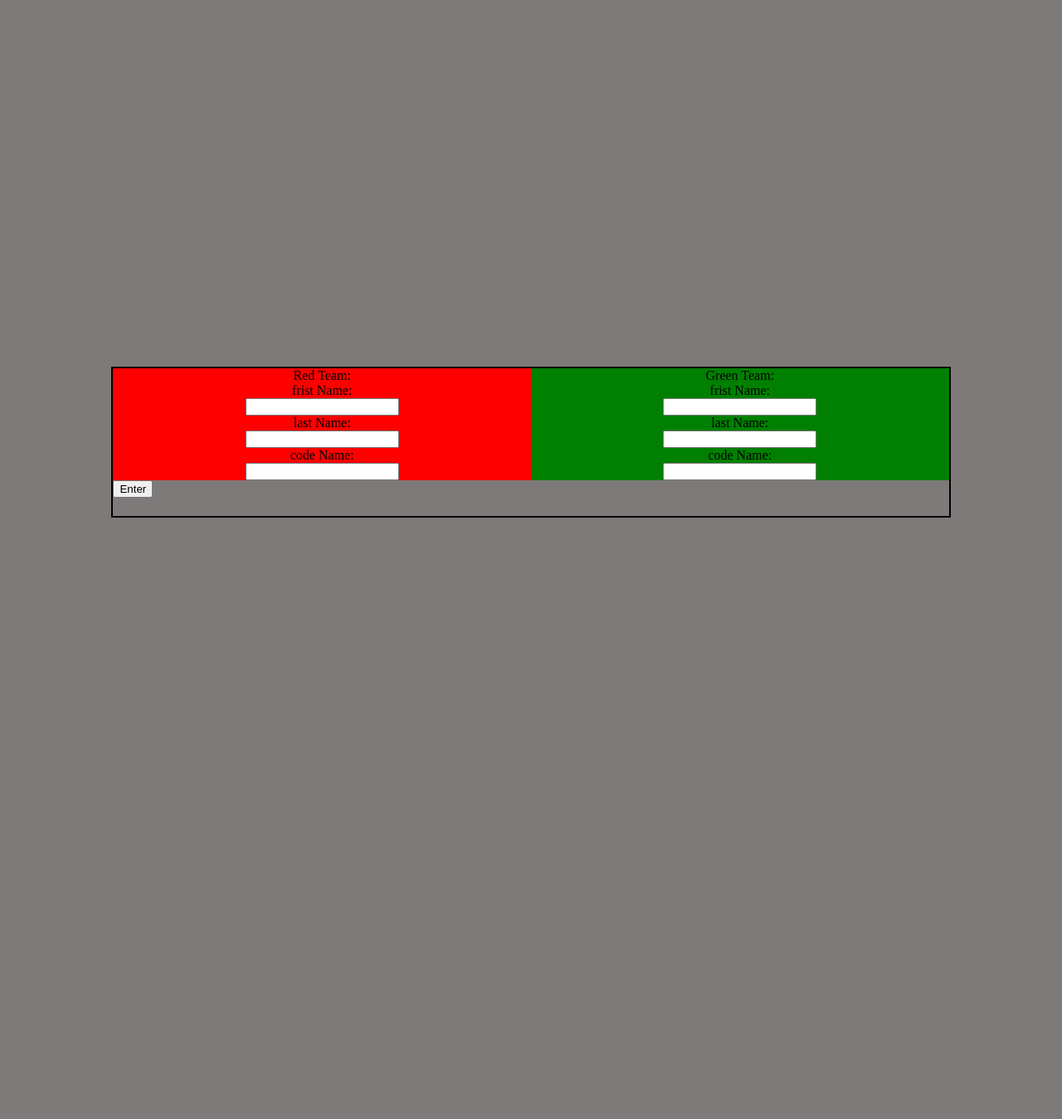
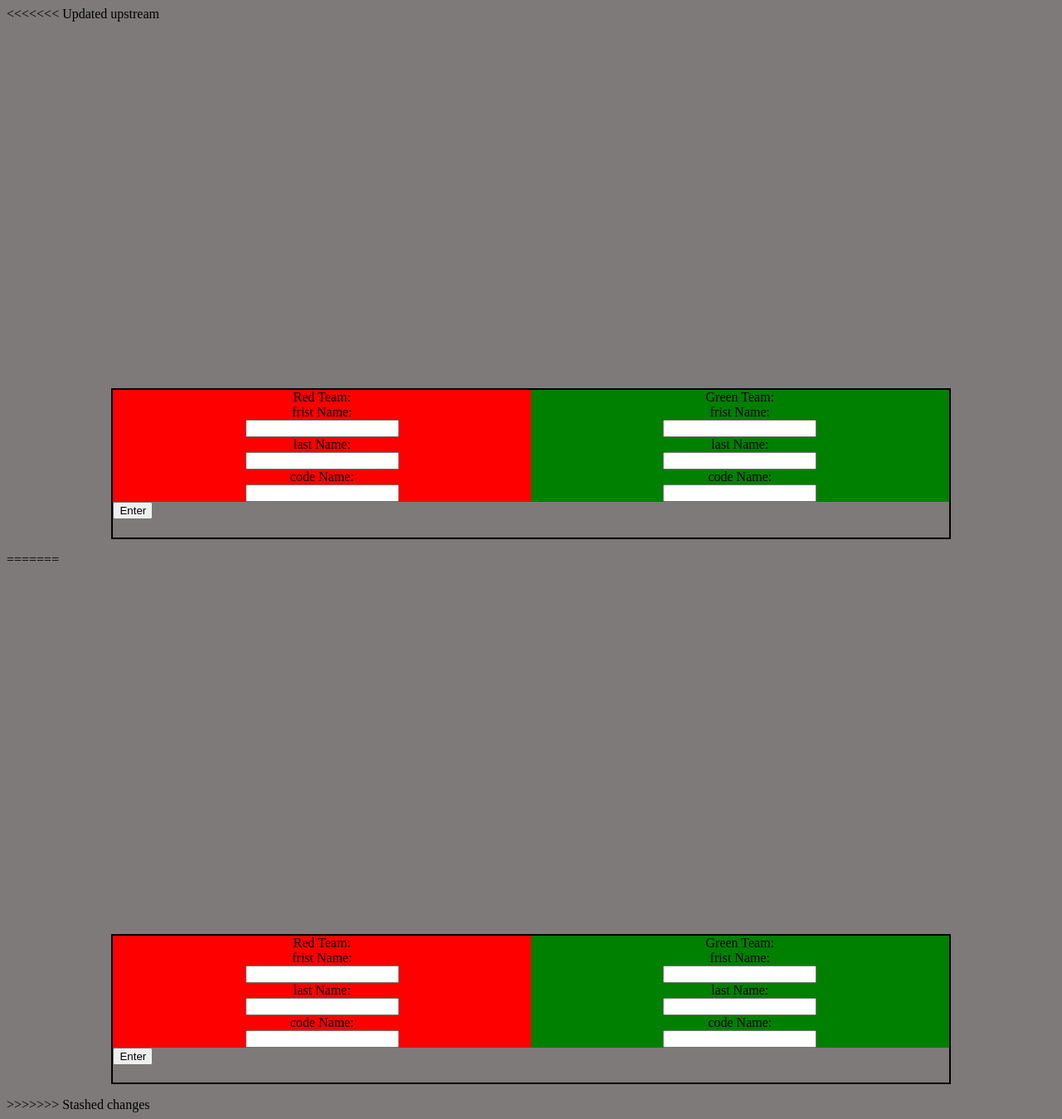
Before and after one commit to FlynnByReference/CSCE-3513-2022-Project, a Flask app: page / in a window 1280 px wide. Shown: the whole page at 83% size. Before the commit the page ends 624 px from the top, so only its background shows below. Run offline with Flask 2, Linux system fonts and the light colour scheme.

Commit message:
Update splitPlayers.html

```diff
--- a/templates/splitPlayers.html
+++ b/templates/splitPlayers.html
@@ -1,3 +1,4 @@
+<<<<<<< Updated upstream
 <!DOCTYPE html>
 <html lang="en", onkeydown="nextPage();">
 
@@ -121,4 +122,128 @@ function nextPage(){
 // window.location.replace('http://127.0.0.1:5000/game/action')
 }
 </script>
+=======
+<!DOCTYPE html>
+<html lang="en" id= "next";>
+
+<head>
+<meta http-equiv="content-type" content="text/html; charset=UTF-8" />
+<meta name="viewport" content="width=device-width, initial-scale=1, maximum-scale=1.0, user-scalable=no"/>
+<script src="https://code.jquery.com/jquery-3.5.1.min.js"></script>
+<link rel="stylesheet" type="text/css" href="{{ url_for('static', filename='styles.css') }}" />
+</head>
+
+<body>
+<form name="playerForm">
+<div class="two-col">
+  <div class="col1">
+      <label for="field1">Red Team:</label>
+
+      <label for="redf1"> frist Name:</label>
+      <input id="redf1" namef1="fName1" type="text" value="">
+
+      <label for="redl1"> last Name:</label>
+      <input id="redl1" namel1="lName1" type="text" value="">
+
+      <label for="redc1"> code Name:</label>
+      <input id="redc1" namec1="cName1" type="text" value="">
+
+      <!-- <input id="red2" name="red2" type="text" value="">
+      <input id="red3" name="red3" type="text" value="">
+      <input id="red4" name="red4" type="text" value="">
+      <input id="red5" name="red5" type="text" value=""> -->
+  </div>
+
+  <div class="col2">
+      <label for="field2">Green Team:</label>
+
+      <label for="greenf1"> frist Name:</label>
+      <input id="greenf1" name="fName1" type="text" value="">
+
+      <label for="greenl1"> last Name:</label>
+      <input id="greenl1" name="lName1" type="text" value="">
+
+      <label for="greenc1"> code Name:</label>
+      <input id="greenc1" name="cName1" type="text" value="">
+
+      <!-- <input id="green2" name="green2" type="text" value="">
+      <input id="green3" name="green3" type="text" value="">
+      <input id="green4" name="green4" type="text" value=""> -->
+  </div>
+  <input type="button" value="Enter" onclick="myPlayers(this.form)"><br>
+  <h4 id='description'></h4>
+
+</div>
+</form>
+
+</body>
+<script>
+//Function for passing players to main.py
+  function myPlayers(form){
+  //Gets user inputs for first red player database
+  var redPlayerID1 = 1;
+  var redPlayerFirstName1 = form.redf1.value;
+  var redPlayerLastName1 = form.redl1.value;
+  var redPlayerCodeName1 = form.redc1.value;
+
+
+  // var redPlayer2 = form.red2.value;
+  // var redPlayer3 = form.red3.value;
+  // var redPlayer4 = form.red4.value;
+  // var redPlayer5 = form.red5.value;
+
+  //Gets user inputs for first green player database
+  var greenPlayerID1 = 6;
+  var greenPlayerFirstName1 = form.greenf1.value;
+  var greenPlayerLastName1 = form.greenl1.value;
+  var greenPlayerCodeName1 = form.greenc1.value;
+
+  //Creates array for first red player
+  var redData = {
+    redplayerID : redPlayerID1,
+    redfirstName: redPlayerFirstName1,
+    redlastName: redPlayerLastName1,
+    redcodeName: redPlayerCodeName1
+  };
+
+  //Creates array for first green player
+  var greenData = {
+    playerID : greenPlayerID1,
+    firstName: greenPlayerFirstName1,
+    lastName: greenPlayerLastName1,
+    codeName: greenPlayerCodeName1
+  };
+
+  //Puts green and red players into together
+  var players = Object.assign({}, redData, greenData);
+
+  //Creates for talking between .py
+  test = new XMLHttpRequest();
+
+  //Opens path to add player info to database
+  test.open('POST', '/submit', true);
+
+  //Sets value for onload
+  test.onload = function(){
+      var dataSend = JSON.parse(this.responseText);
+  };
+  //Testing that players are pased through
+  //console.log(players);
+
+  //Creates and passes variable to pass through to main.py
+  sendData = JSON.stringify(players);
+  test.send(sendData);
+}
+
+//Enter
+$(window).on('keypress',function(e){
+  console.log(e.keyCode)
+
+ if(e.keyCode == 13)
+ window.location.replace('http://127.0.0.1:5000/action')
+
+});
+
+</script>
+>>>>>>> Stashed changes
 </html>
```
